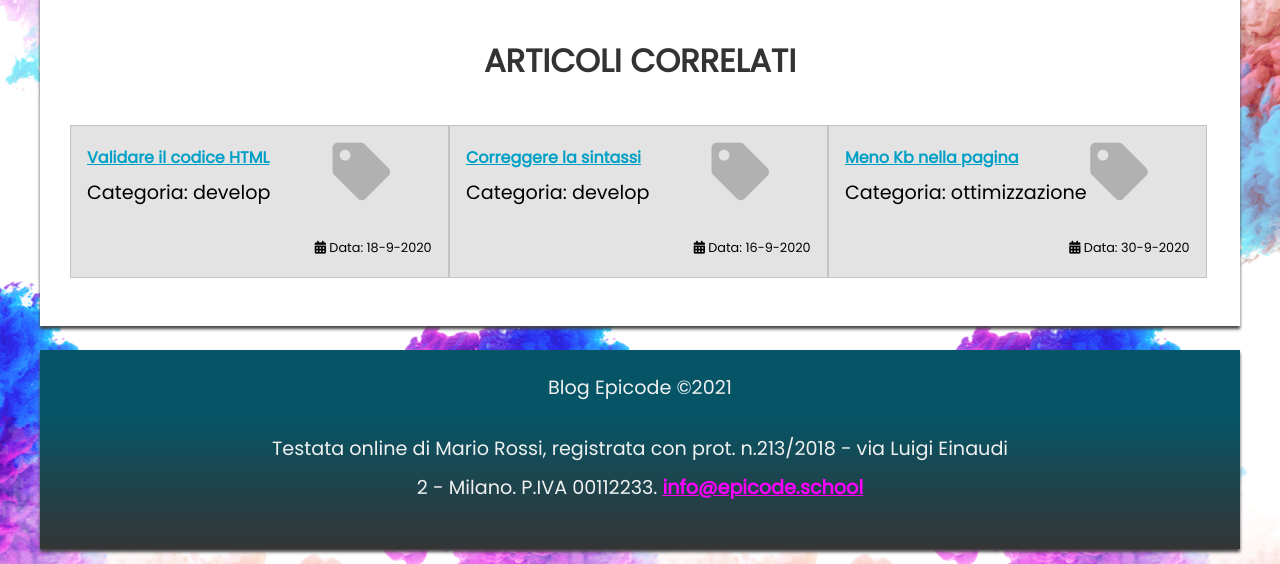
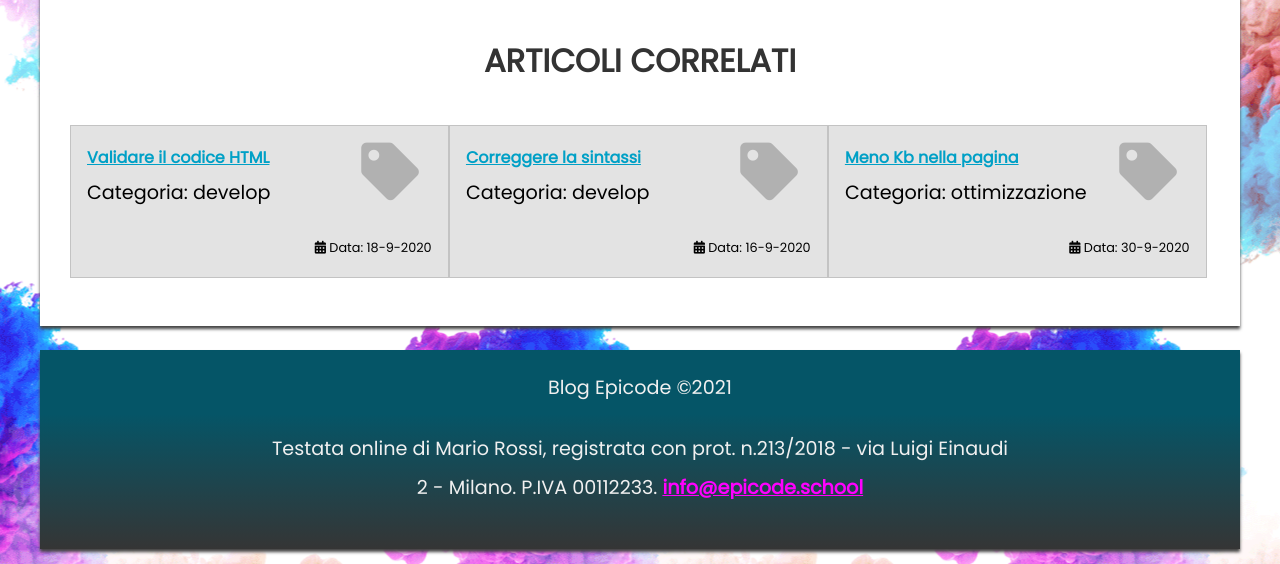
Before and after one commit to Manuel-Pinheiro-90/M2-settimana-1, a plain HTML site: page giorno-2/articolo.html in a window 1280 px wide. Shown: the part 1875-2439 px from the top of the page. Drawn offline with Linux system fonts and the light colour scheme.

Commit message:
definitivo

```diff
--- a/giorno-2/assets/css/style.css
+++ b/giorno-2/assets/css/style.css
@@ -356,7 +356,8 @@ position: relative;
   font-weight: 900;
   font-size: 3em;
   position: absolute;
-  right: 1em;
+  right: 0.5em;
+
   color: gray;
   opacity: 0.5;
   top: 17px;
```
